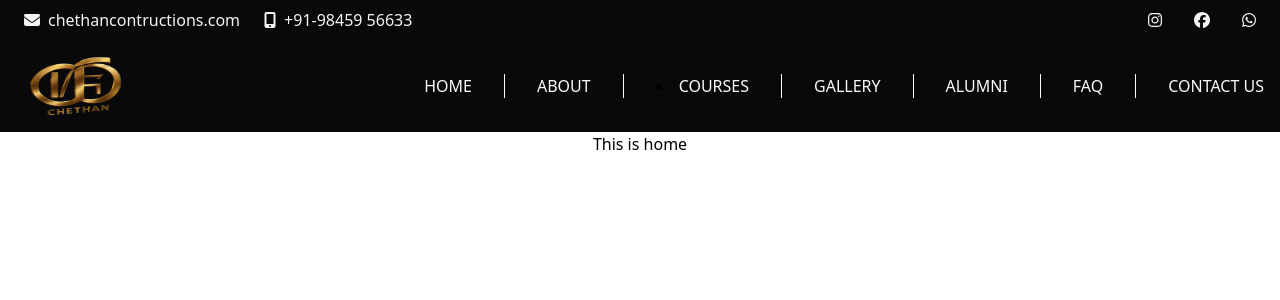
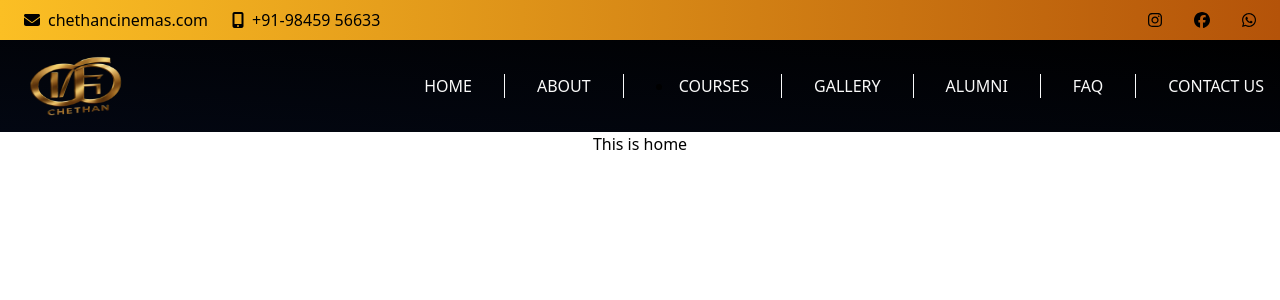
Before and after one commit to akshitchowdhury/chethan_film_school, a React (Create React App) app: page / in a window 1280 px wide. Shown: the top 300 px of the page. Built offline with nearby package versions, Linux system fonts and the light colour scheme.

Commit message:
navBarFixes

```diff
--- a/src/component/Nav/Nav.jsx
+++ b/src/component/Nav/Nav.jsx
@@ -13,7 +13,7 @@ const Nav = () => {
   return (
     <>
     <NavTop/>
-    <nav className="bg-gray-950 lg:bg-zinc-950 p-4  ">
+    <nav className="bg-gradient-to-tr from-gray-950 to-black  p-4  ">
       <div className="container mx-auto md:h-[80px] lg:h-[60px] flex justify-between items-center">
         <div className="font-bold flex flex-row items-center">
             <img src={logo} className='w-[120px] h-[100px] py-2'/>
--- a/src/component/Nav/NavTop/NavTop.jsx
+++ b/src/component/Nav/NavTop/NavTop.jsx
@@ -5,18 +5,18 @@ import { faFacebook, faInstagram, faWhatsapp } from '@fortawesome/free-brands-sv
 
 const NavTop = () => {
   return (
-    <div className="bg-zinc-950 py-2">
+    <div className="bg-gradient-to-r from-amber-400 to-amber-700 py-2">
       <div className="container -mx-9 md:mx-auto flex flex-wrap items-center justify-between px-4">
         {/* Topbar Left */}
         <div className="topbar-left w-full sm:w-auto flex flex-col sm:flex-row items-center sm:items-start ">
           <ul className="flex flex-col sm:flex-row items-center sm:space-x-4">
-            <li className="flex items-center text-gray-100 hover:text-amber-400 transition ease-in-out duration-300">
+            <li className="flex items-center text-black hover:text-amber-50 transition ease-in-out duration-300">
               <FontAwesomeIcon icon={faEnvelope} className='px-2'/>
               <a href="mailto:chethanconstructions.in" className="">
-                chethancontructions.com
+                chethancinemas.com
               </a>
             </li>
-            <li className="flex items-center mt-2 sm:mt-0 cursor-pointer text-gray-100 hover:text-amber-400 transition ease-in-out duration-300">
+            <li className="flex items-center mt-2 sm:mt-0 cursor-pointer text-black hover:text-amber-50 transition ease-in-out duration-300">
               <FontAwesomeIcon icon={faMobileAlt} className='px-2'/>
               <span>+91-98459 56633</span>
             </li>
@@ -27,13 +27,13 @@ const NavTop = () => {
         {/* Topbar Right */}
         <div className="topbar-right w-full sm:w-auto flex justify-center sm:justify-start mt-2 sm:mt-0">
           <ul className="flex items-center  space-x-4">
-            <li className="flex items-center  text-gray-100 hover:text-amber-400 transition ease-in-out duration-300">
+            <li className="flex items-center  text-black hover:text-amber-50 transition ease-in-out duration-300">
               <FontAwesomeIcon icon={faInstagram} className='px-2'/>
             </li>
-            <li className="flex items-center  text-gray-100 hover:text-amber-400 transition ease-in-out duration-300">
+            <li className="flex items-center  text-black hover:text-amber-50 transition ease-in-out duration-300">
               <FontAwesomeIcon icon={faFacebook} className='px-2'/>
             </li>
-            <li className="flex items-center  text-gray-100 hover:text-amber-400 transition ease-in-out duration-300">
+            <li className="flex items-center  text-black hover:text-amber-50 transition ease-in-out duration-300">
               <FontAwesomeIcon icon={faWhatsapp} className='px-2'/>
             </li>
           </ul>
--- a/src/component/Nav/ServicesDropdown/ServicesDropdown.jsx
+++ b/src/component/Nav/ServicesDropdown/ServicesDropdown.jsx
@@ -6,13 +6,14 @@ const ServicesDropdown = () => {
 
     return (
       <li
-        className="relative group text-left z-50"
-        onMouseEnter={() => setIsOpen(true)}
+        className="relative group text-center z-50 "
+
         // onMouseLeave={() => setIsOpen(false)}
       >
          <Link
     to="/services"
-    className="text-zinc-50 font-medium relative hover:text-gray-50 group"
+    onMouseEnter={() => setIsOpen(true)}
+    className="text-zinc-50 font-medium relative  hover:text-gray-50 group"
   >
           COURSES
           <span className="absolute left-0 bottom-[-2px] w-full h-[2px] bg-gray-50 transform scale-x-0 transition-transform duration-300 group-hover:scale-x-100"></span>
```
Also changed, not shown: src/assets/homeBg1.jpg (added), src/assets/homeBg2.jpg (added).
